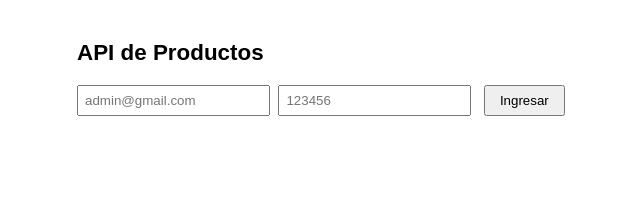
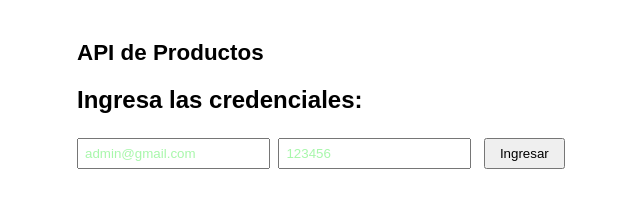
Before and after one commit to alegonzalezM/entregaFinalNode, a website: page public/index.html in a window 1280 px wide. Shown: the whole page, without its empty margins (229-869 px from the left). Drawn offline with Linux system fonts and the light colour scheme.

Commit message:
modificacion colores

```diff
--- a/public/index.html
+++ b/public/index.html
@@ -8,11 +8,12 @@
 <body>
 
 <h1>API de Productos</h1>
+<h2>Ingresa las credenciales: </h2>
 
 <!-- LOGIN -->
 <div id="login">
-  <input id="email" value="" placeholder="admin@gmail.com" id="placeh">
-  <input id="pass" type="password" value="" placeholder="123456" id="placeh">
+  <input id="email" value="" placeholder="admin@gmail.com" class="placeh">
+  <input id="pass" type="password" value="" placeholder="123456" class="placeh">
   <button onclick="login()">Ingresar</button>
   <span id="msg"></span>
 </div>
@@ -37,6 +38,7 @@
 
 <script>
 const API = 'https://entrega-final-node-olive.vercel.app';
+
 let token = '';
 
 async function login() {
--- a/public/styles.css
+++ b/public/styles.css
@@ -7,8 +7,8 @@
         padding: 0 16px; }
     h1 {
         font-size: 1.4rem; }
-    #placeh{
-      color: rgba(191, 217, 240, 0.5);
+    .placeh::placeholder {
+      color: rgba(82, 240, 87, 0.5);
     }
     input {
         padding: 6px;
```
